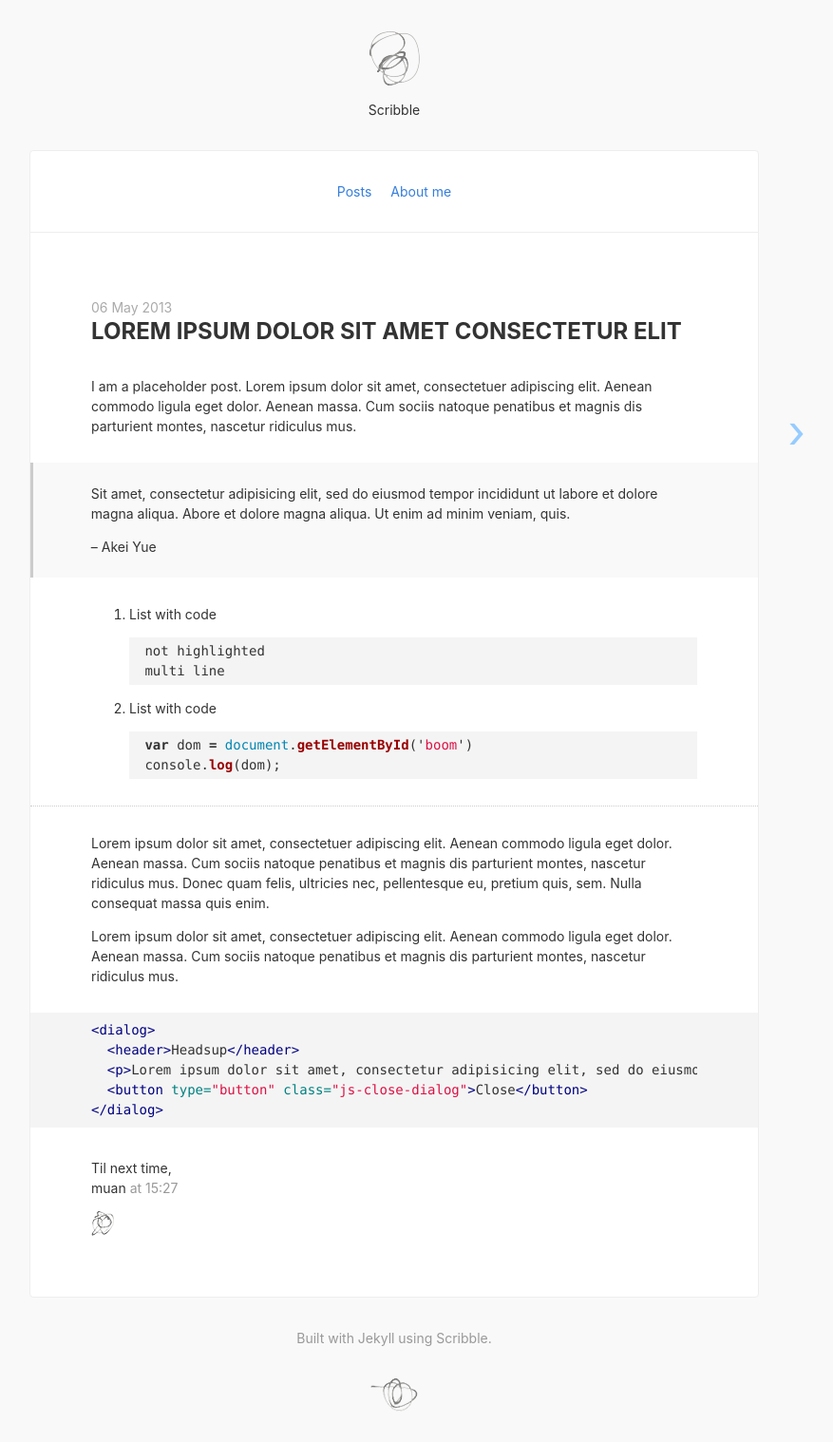
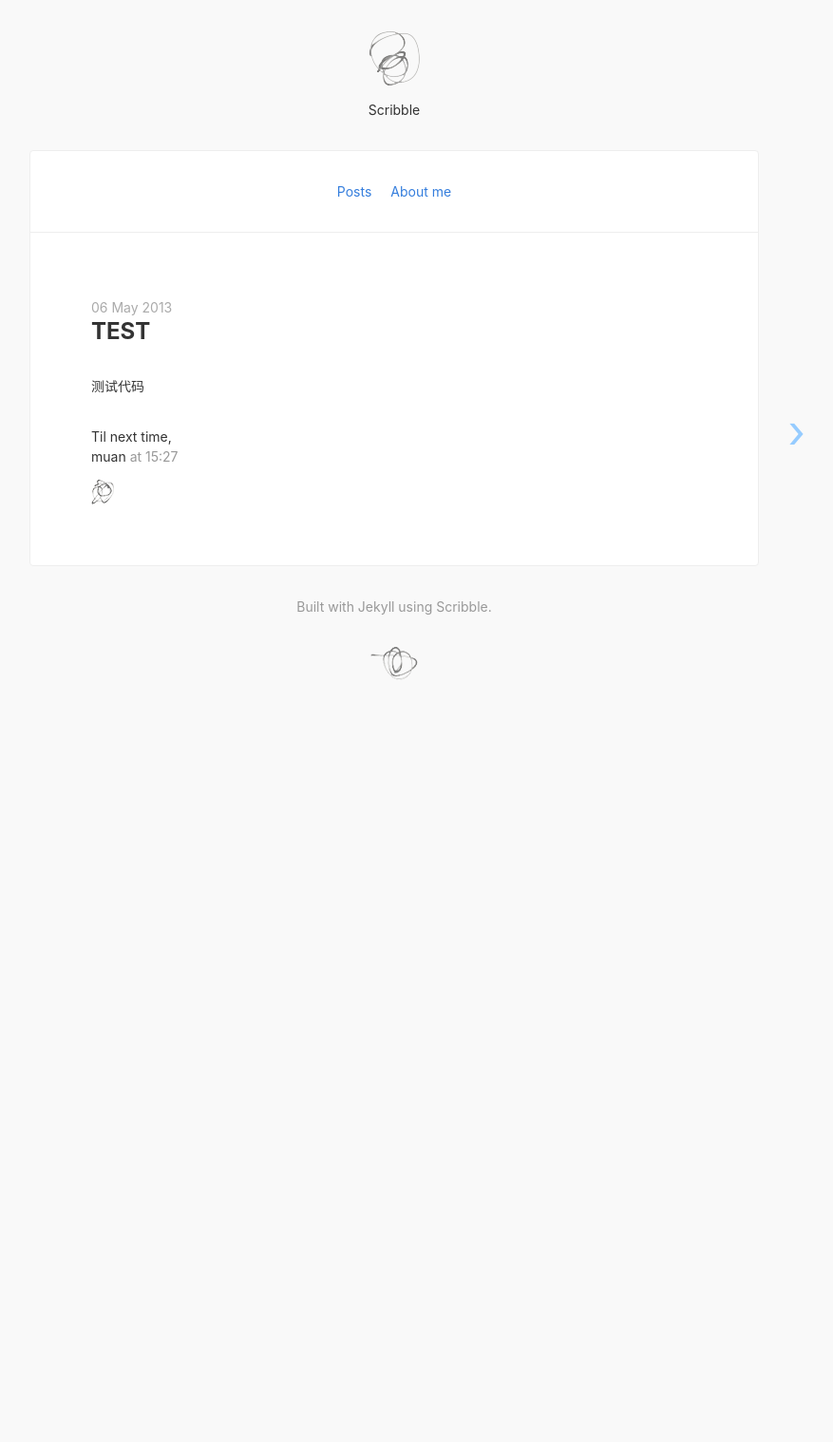
Before and after one commit to xuexgchn/xuexgchn.github.io, a Jekyll site: the page built from _posts/2013-05-06-more-post.md, in a window 1280 px wide. Shown: the whole page at 95% size, without its empty margins (225-1102 px from the left). Built offline with Jekyll 4.4.1, drawn with Linux system fonts in a browser that asks for light colours; nearby versions of some CDN libraries; after the commit the page ends 900 px from its top, so only the background shows below that.

Commit message:
test
test

````diff
--- a/_posts/2013-05-06-more-post.md
+++ b/_posts/2013-05-06-more-post.md
@@ -1,37 +1,6 @@
 ---
-title: Lorem Ipsum Dolor Sit Amet Consectetur Elit
+title: Test
 date: 2013-05-06 15:27:31
 ---
 
-I am a placeholder post. Lorem ipsum dolor sit amet, consectetuer adipiscing elit. Aenean commodo ligula eget dolor. Aenean massa. Cum sociis natoque penatibus et magnis dis parturient montes, nascetur ridiculus mus.
-
-> Sit amet, consectetur adipisicing elit, sed do eiusmod tempor incididunt ut labore et dolore magna aliqua. Abore et dolore magna aliqua. Ut enim ad minim veniam, quis.
->
-> – Akei Yue
-
-1. List with code
-
-    ```
-    not highlighted
-    multi line
-    ```
-
-2. List with code
-    ```javascript
-    var dom = document.getElementById('boom')
-    console.log(dom);
-    ```
-
----
-
-Lorem ipsum dolor sit amet, consectetuer adipiscing elit. Aenean commodo ligula eget dolor. Aenean massa. Cum sociis natoque penatibus et magnis dis parturient montes, nascetur ridiculus mus. Donec quam felis, ultricies nec, pellentesque eu, pretium quis, sem. Nulla consequat massa quis enim.
-
-Lorem ipsum dolor sit amet, consectetuer adipiscing elit. Aenean commodo ligula eget dolor. Aenean massa. Cum sociis natoque penatibus et magnis dis parturient montes, nascetur ridiculus mus.
-
-```html
-<dialog>
-  <header>Headsup</header>
-  <p>Lorem ipsum dolor sit amet, consectetur adipisicing elit, sed do eiusmod tempor incididunt ut labore et dolore magna.</p>
-  <button type="button" class="js-close-dialog">Close</button>
-</dialog>
-```
+测试代码
````
